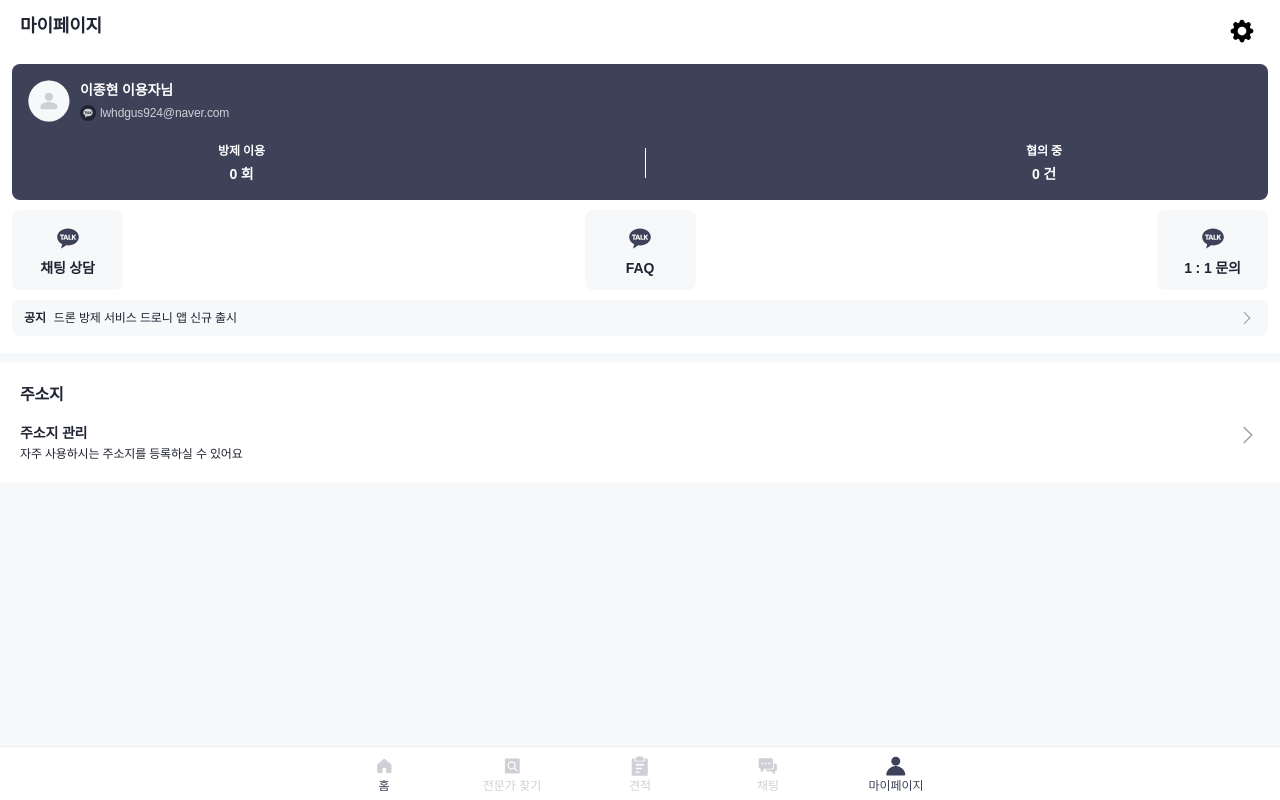
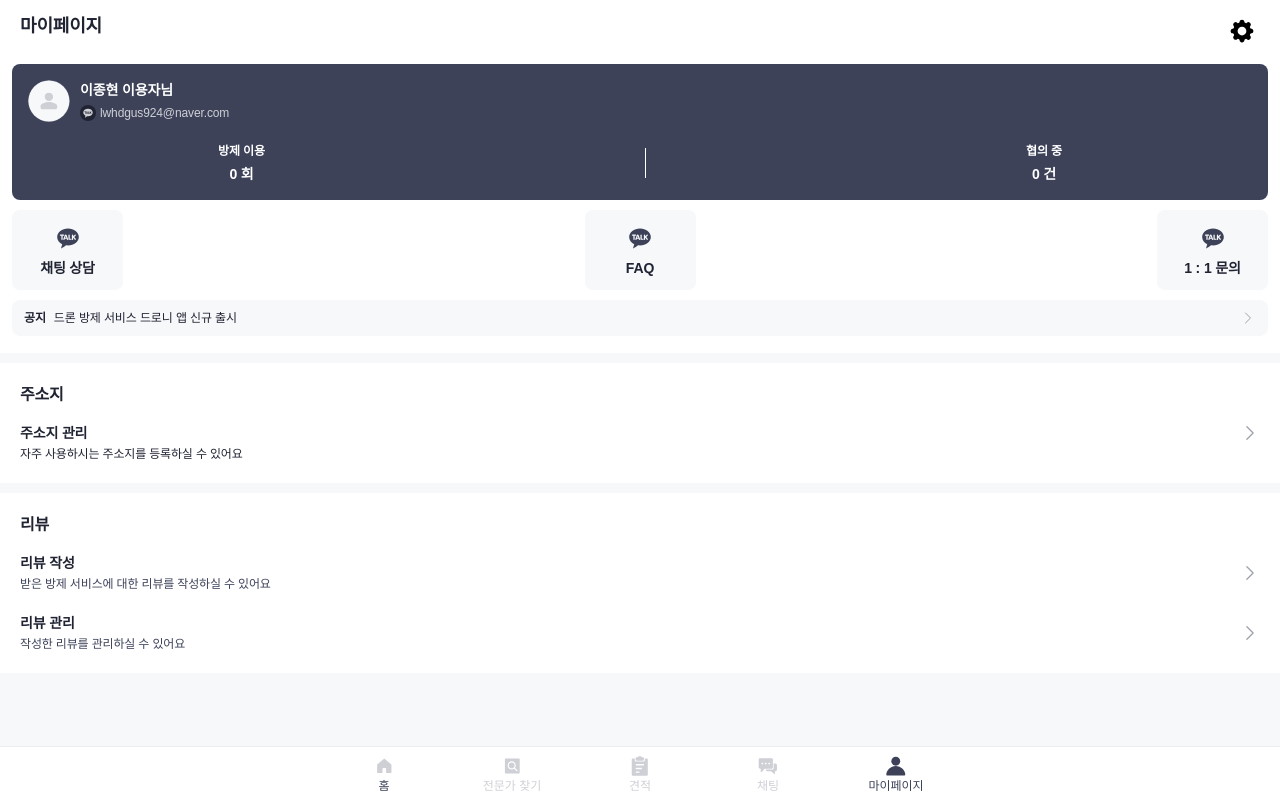
Before and after one commit to DronicaPlatformService/droni-react, a React (Vite) app: page /mypage in a window 1280 px wide. Built offline with nearby package versions, Linux system fonts and the light colour scheme; a web font is replaced by a local one.

Commit message:
feat(mypage): add review section and update icon sizes

```diff
--- a/src/components/MyPage/AddressManagementSection.tsx
+++ b/src/components/MyPage/AddressManagementSection.tsx
@@ -15,7 +15,7 @@ export const AddressManagementSection = (): JSX.Element => {
           </div>
         </div>
         <div>
-          <ChevronRightIcon className="h-6 w-6 text-gray-400" />
+          <ChevronRightIcon className="h-5 w-5 text-gray-400" />
         </div>
       </div>
     </section>
--- a/src/components/MyPage/InfoSection/NoticeBar.tsx
+++ b/src/components/MyPage/InfoSection/NoticeBar.tsx
@@ -22,6 +22,6 @@ export const NoticeBar = ({ noticeText, onClick }: NoticeBarProps): JSX.Element
         {noticeText}
       </span>
     </div>
-    <ChevronRightIcon className="h-[18px] w-[18px] text-gray-400" />
+    <ChevronRightIcon className="h-4 w-4 text-gray-400" />
   </button>
 );
--- /dev/null
+++ b/src/components/MyPage/ReviewSection.tsx
@@ -0,0 +1,49 @@
+import { ChevronRightIcon } from '@heroicons/react/24/outline';
+import type { JSX } from 'react';
+
+/**
+ * @description 마이페이지의 리뷰 관련 섹션 컴포넌트입니다.
+ * 사용자는 이 섹션을 통해 리뷰를 작성하거나 관리할 수 있습니다.
+ */
+export const ReviewSection = (): JSX.Element => {
+  return (
+    <section className="mt-[10px] bg-white p-5 font-spoqa tracking-tight-1pct">
+      <div className="mb-4">
+        <span className="text-system-05 text-gray-800">리뷰</span>
+      </div>
+      <div className="flex flex-col gap-5">
+        <button
+          type="button"
+          // onClick={/* 리뷰 작성 페이지로 이동하는 함수 */}
+          className="flex items-center justify-between text-left hover:bg-gray-50 p-1 -m-1 rounded"
+          aria-label="리뷰 작성 페이지로 이동"
+        >
+          <div className="flex flex-col gap-0.5">
+            <div className="text-system-07 text-gray-800">리뷰 작성</div>
+            <div className="text-system-10 text-gray-600">
+              받은 방제 서비스에 대한 리뷰를 작성하실 수 있어요
+            </div>
+          </div>
+          <div>
+            <ChevronRightIcon className="h-5 w-5 text-gray-400" />
+          </div>
+        </button>
+
+        <button
+          type="button"
+          // onClick={/* 리뷰 관리 페이지로 이동하는 함수 */}
+          className="flex items-center justify-between text-left hover:bg-gray-50 p-1 -m-1 rounded"
+          aria-label="리뷰 관리 페이지로 이동"
+        >
+          <div className="flex flex-col gap-0.5">
+            <div className="text-system-07 text-gray-800">리뷰 관리</div>
+            <div className="text-system-10 text-gray-600">작성한 리뷰를 관리하실 수 있어요</div>
+          </div>
+          <div>
+            <ChevronRightIcon className="h-5 w-5 text-gray-400" />
+          </div>
+        </button>
+      </div>
+    </section>
+  );
+};
--- a/src/components/MyPage/index.ts
+++ b/src/components/MyPage/index.ts
@@ -2,3 +2,4 @@ export * from './AddressManagementSection';
 export * from './InfoSection/ActionButton';
 export * from './InfoSection/MyPageInfoSection';
 export * from './MyPageHeader';
+export * from './ReviewSection';
--- a/src/routes/mypage.tsx
+++ b/src/routes/mypage.tsx
@@ -5,6 +5,7 @@ import {
   AddressManagementSection,
   MyPageHeader,
   MyPageInfoSection,
+  ReviewSection,
 } from '@/components/MyPage';
 import { createFileRoute } from '@tanstack/react-router';
 import type { JSX } from 'react';
@@ -78,6 +79,7 @@ function MyPageScreen(): JSX.Element {
         onNoticeClick={handleNoticeClick}
       />
       <AddressManagementSection />
+      <ReviewSection />
       <BottomNavigationBar />
     </div>
   );
```
